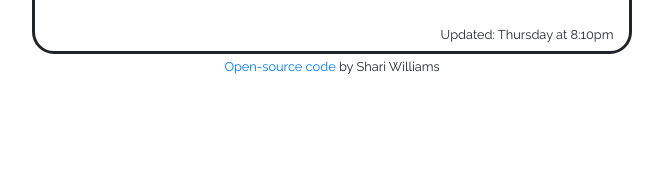
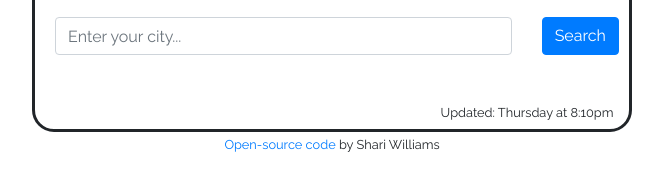
Before and after one commit to ShariElyse/vanilla-plus-final-project, a plain HTML site: page index.html in a window 1280 px wide. Shown: the part 580-770 px from the top of the page, without its empty margins (308-971 px from the left). Drawn offline with nearby package versions, Linux system fonts and the light colour scheme.

Commit message:
Added search form and adjusted its margin

```diff
--- a/index.html
+++ b/index.html
@@ -51,6 +51,20 @@
         <div class="col-4">Humidity: 82%</div>
         <div class="col-4">Wind: 5mph</div>
       </div>
+      <form action="search">
+        <div class="row">
+          <div class="col-10">
+            <input
+              type="text"
+              class="form-control"
+              placeholder="Enter your city..."
+            />
+          </div>
+          <div class="col-2">
+            <button type="submit" class="btn btn-primary">Search</button>
+          </div>
+        </div>
+      </form>
       <div class="row">
         <div class="col">
           <span class="timeStamp"
--- a/src/style.css
+++ b/src/style.css
@@ -18,6 +18,9 @@ p {
 .row {
   text-align: center;
 }
+form {
+  margin: 20px auto;
+}
 .timeStamp {
   position: relative;
   left: 195px;
```
